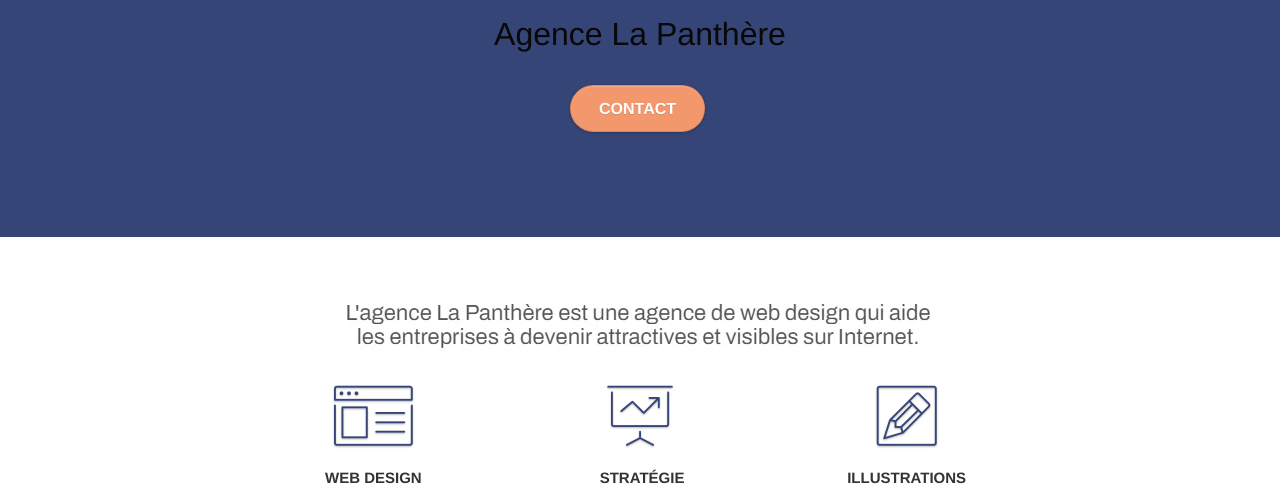
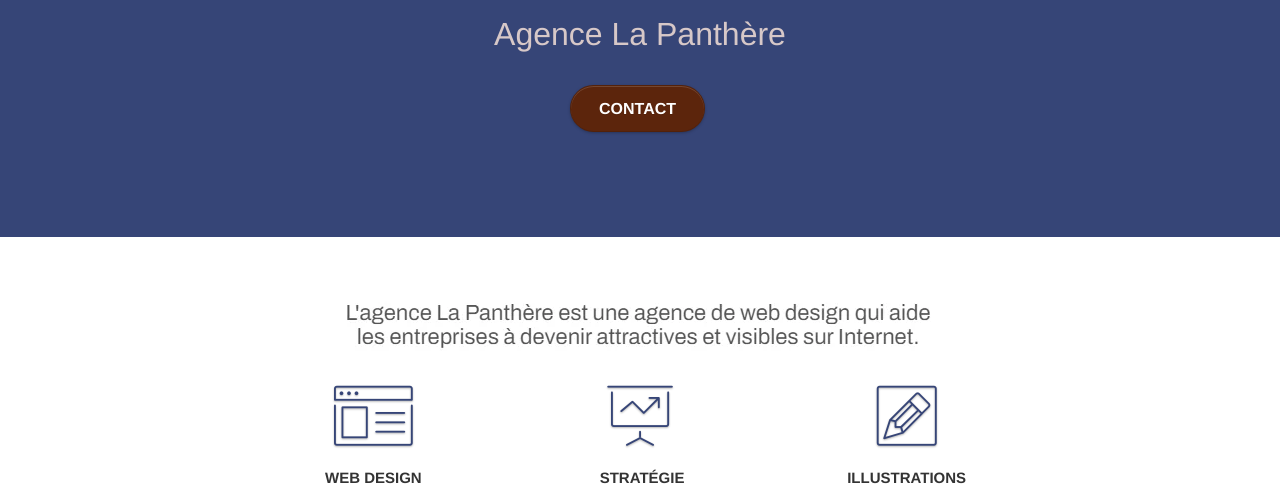
Before and after one commit to Anissafullweb/BOUGOUFA_Anissa_P4_11-2022, a plain HTML site: page index.html in a window 1280 px wide. Shown: the part 297-800 px from the top of the page. Drawn offline with Linux system fonts and the light colour scheme.

Commit message:
correction contraste

```diff
--- a/style.css
+++ b/style.css
@@ -788,16 +788,16 @@ h4 {
 }
 
 .tc-white {
-    color: #080808 !important;
+    color: #d7c8c8 !important;
 }
 
 .btn-atomic-tangerine {
-    background: #F3976C;
+    background: #5C250C;
     color: #FFFFFF !important;
 }
 
 .btn-atomic-tangerine:hover {
-    background: #c27956 !important;
+    background: black !important;
     color: #FFFFFF !important;
 }
 
```
